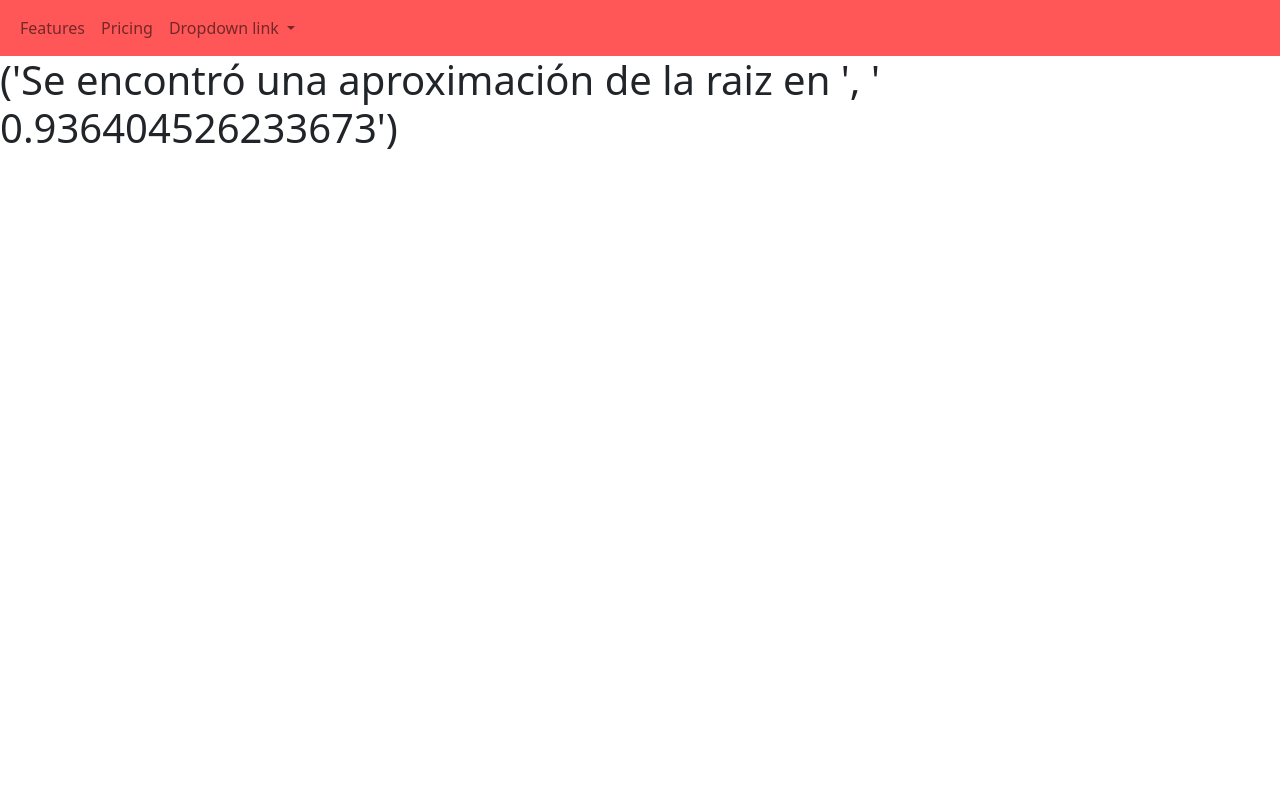
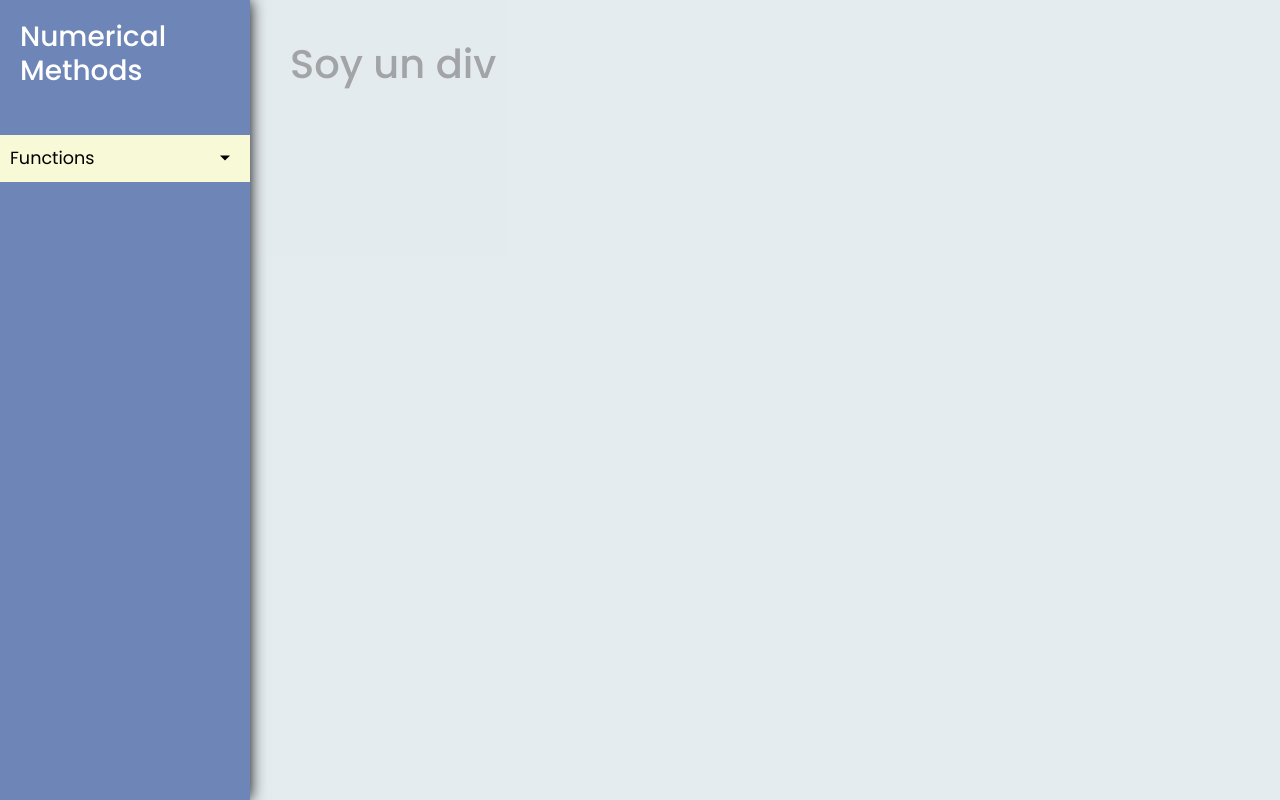
Before and after one commit to eldoniis/analisis-numerico, a Django app: page / in a window 1280 px wide. Run offline with Django 4.2, Linux system fonts and the light colour scheme; some libraries are stand-ins or nearby versions.

Commit message:
New style

```diff
--- /dev/null
+++ b/metodos/static/css/index.css
@@ -0,0 +1,187 @@
+/*
+    DEMO STYLE
+*/
+
+@import "https://fonts.googleapis.com/css?family=Poppins:300,400,500,600,700";
+body {
+    font-family: 'Poppins', sans-serif;
+    background: #fafafa;
+}
+
+p {
+    font-family: 'Poppins', sans-serif;
+    font-size: 1.1em;
+    font-weight: 300;
+    line-height: 1.7em;
+    color: #999;
+}
+
+a,
+a:hover,
+a:focus {
+    color: inherit;
+    text-decoration: none;
+    transition: all 0.3s;
+}
+
+.navbar {
+    padding: 15px 10px;
+    background: #fff;
+    border: none;
+    border-radius: 0;
+    margin-bottom: 40px;
+    box-shadow: 1px 1px 3px rgba(0, 0, 0, 0.1);
+}
+
+.navbar-btn {
+    box-shadow: none;
+    outline: none !important;
+    border: none;
+}
+
+.line {
+    width: 100%;
+    height: 1px;
+    border-bottom: 1px dashed #ddd;
+    margin: 40px 0;
+}
+
+/* ---------------------------------------------------
+    SIDEBAR STYLE
+----------------------------------------------------- */
+
+.wrapper {
+    display: flex;
+    width: 100%;
+}
+
+#sidebar {
+    width: 250px;
+    position: fixed;
+    top: 0;
+    left: 0;
+    height: 100vh;
+    z-index: 999;
+    background: #6E85B7;
+    color: black;
+    transition: all 0.3s;
+    box-shadow: 0px 0px 15px 0px black;
+}
+
+#sidebar.active {
+    margin-left: -250px;
+}
+
+#sidebar .sidebar-header {
+    color: #fff;
+    padding: 20px;
+    background: #6E85B7;
+}
+
+#sidebar ul.components {
+    padding: 20px 0;
+}
+
+#sidebar ul p {
+    color: #fff;
+    padding: 10px;
+}
+
+#sidebar ul li a {
+    padding: 10px;
+    font-size: 1.1em;
+    display: block;
+}
+
+#sidebar ul li a:hover {
+    color: #F8F9D7;
+    background: grey;
+}
+
+#sidebar ul li.active>a,
+a[aria-expanded="true"] {
+    color: black;
+    background: #F8F9D7;
+}
+
+a[data-toggle="collapse"] {
+    position: relative;
+}
+
+.dropdown-toggle::after {
+    display: block;
+    position: absolute;
+    top: 50%;
+    right: 20px;
+    transform: translateY(-50%);
+}
+
+ul ul a {
+    font-size: 0.9em !important;
+    padding-left: 30px !important;
+    background: #F8F9D7;
+}
+
+ul.CTAs {
+    padding: 20px;
+}
+
+ul.CTAs a {
+    text-align: center;
+    font-size: 0.9em !important;
+    display: block;
+    border-radius: 5px;
+    margin-bottom: 5px;
+}
+
+a.download {
+    background: #fff;
+}
+
+a.article,
+a.article:hover {
+    background: #F8F9D7 !important;
+    color: black !important;
+}
+
+/* ---------------------------------------------------
+    CONTENT STYLE
+----------------------------------------------------- */
+
+#content {
+    width: calc(100% - 250px);
+    padding: 40px;
+    min-height: 100vh;
+    transition: all 0.3s;
+    position: absolute;
+    top: 0;
+    right: 0;
+    background-color: #C4D7E0;
+    opacity: 0.4;
+}
+
+#content.active {
+    width: 100%;
+}
+
+/* ---------------------------------------------------
+    MEDIAQUERIES
+----------------------------------------------------- */
+
+@media (max-width: 768px) {
+    #sidebar {
+        margin-left: -250px;
+    }
+    #sidebar.active {
+        margin-left: 0;
+    }
+    #content {
+        width: 100%;
+    }
+    #content.active {
+        width: calc(100% - 250px);
+    }
+    #sidebarCollapse span {
+        display: none;
+    }
+}
--- a/metodos/templates/index.html
+++ b/metodos/templates/index.html
@@ -1,47 +1,88 @@
 <!DOCTYPE html>
-<html lang="en">
+<html>
+{% load static %}
 
 <head>
-    <meta charset="UTF-8">
-    <title>Metodos numericos</title>
-    <link href="https://cdn.jsdelivr.net/npm/bootstrap@5.2.0/dist/css/bootstrap.min.css" rel="stylesheet"
-        integrity="sha384-gH2yIJqKdNHPEq0n4Mqa/HGKIhSkIHeL5AyhkYV8i59U5AR6csBvApHHNl/vI1Bx" crossorigin="anonymous">
-    <script src="https://cdn.jsdelivr.net/npm/bootstrap@5.2.0/dist/js/bootstrap.bundle.min.js"
-        integrity="sha384-A3rJD856KowSb7dwlZdYEkO39Gagi7vIsF0jrRAoQmDKKtQBHUuLZ9AsSv4jD4Xa"
+    <meta charset="utf-8">
+    <meta name="viewport" content="width=device-width, initial-scale=1.0">
+    <meta http-equiv="X-UA-Compatible" content="IE=edge">
+
+    <title>Collapsible sidebar using Bootstrap 4</title>
+
+    <!-- Bootstrap CSS CDN -->
+    <link rel="stylesheet" href="https://stackpath.bootstrapcdn.com/bootstrap/4.1.0/css/bootstrap.min.css"
+        integrity="sha384-9gVQ4dYFwwWSjIDZnLEWnxCjeSWFphJiwGPXr1jddIhOegiu1FwO5qRGvFXOdJZ4" crossorigin="anonymous">
+    <!-- Our Custom CSS -->
+    <link rel="stylesheet" href="{% static 'css/index.css' %}">
+    <!-- Scrollbar Custom CSS -->
+    <link rel="stylesheet"
+        href="https://cdnjs.cloudflare.com/ajax/libs/malihu-custom-scrollbar-plugin/3.1.5/jquery.mCustomScrollbar.min.css">
+    <!-- Font Awesome JS -->
+    <script defer src="https://use.fontawesome.com/releases/v5.0.13/js/solid.js"
+        integrity="sha384-tzzSw1/Vo+0N5UhStP3bvwWPq+uvzCMfrN1fEFe+xBmv1C/AtVX5K0uZtmcHitFZ"
         crossorigin="anonymous"></script>
-    <!-- <link href="/metodosNumericos/metodos/templates/index.css" rel="stylesheet"> -->
+    <script defer src="https://use.fontawesome.com/releases/v5.0.13/js/fontawesome.js"
+        integrity="sha384-6OIrr52G08NpOFSZdxxz1xdNSndlD4vdcf/q2myIUVO0VsqaGHJsB0RaBE01VTOY"
+        crossorigin="anonymous"></script>
+
 </head>
 
 <body>
-    <nav class="navbar navbar-expand-lg" style="background-color: #FF5757;">
-        <div class="container-fluid">
-            <div class="collapse navbar-collapse" id="navbarNavDropdown">
-                <ul class="navbar-nav">
-                    <li class="nav-item">
-                        <a class="nav-link" href="#">Features</a>
-                    </li>
-                    <li class="nav-item">
-                        <a class="nav-link" href="#">Pricing</a>
-                    </li>
-                    <li class="nav-item dropdown">
-                        <a class="nav-link dropdown-toggle" href="#" role="button" data-bs-toggle="dropdown"
-                            aria-expanded="false">
-                            Dropdown link
-                        </a>
-                        <ul class="dropdown-menu">
-                            <li><a class="dropdown-item" href="#">Action</a></li>
-                            <li><a class="dropdown-item" href="#">Another
-                                    action</a></li>
-                            <li><a class="dropdown-item" href="#">Something
-                                    else here</a></li>
-                        </ul>
-                    </li>
-                </ul>
+    {% load static %}
+    <div class="wrapper">
+        <!-- Sidebar  -->
+        <nav id="sidebar">
+            <div class="sidebar-header">
+                <h3>Numerical Methods</h3>
             </div>
+
+            <ul class="list-unstyled components">
+                <li class="active">
+                    <a href="#homeSubmenu" data-toggle="collapse" aria-expanded="false" class="dropdown-toggle">Functions</a>
+                    <ul class="collapse list-unstyled" id="homeSubmenu">
+                        <li>
+                            <a href="#">Biseccion</a>
+                        </li>
+                    </ul>
+                </li>
+            </ul>
+        </nav>
+
+        <!-- Page Content  -->
+        <div id="content">
+            <h1>Soy un div</h1>
         </div>
-    </nav>
+    </div>
 
-    <h1> {{ans}} </h1>
+    <!-- jQuery CDN - Slim version (=without AJAX) -->
+    <script src="https://code.jquery.com/jquery-3.3.1.slim.min.js"
+        integrity="sha384-q8i/X+965DzO0rT7abK41JStQIAqVgRVzpbzo5smXKp4YfRvH+8abtTE1Pi6jizo"
+        crossorigin="anonymous"></script>
+    <!-- Popper.JS -->
+    <script src="https://cdnjs.cloudflare.com/ajax/libs/popper.js/1.14.0/umd/popper.min.js"
+        integrity="sha384-cs/chFZiN24E4KMATLdqdvsezGxaGsi4hLGOzlXwp5UZB1LY//20VyM2taTB4QvJ"
+        crossorigin="anonymous"></script>
+    <!-- Bootstrap JS -->
+    <script src="https://stackpath.bootstrapcdn.com/bootstrap/4.1.0/js/bootstrap.min.js"
+        integrity="sha384-uefMccjFJAIv6A+rW+L4AHf99KvxDjWSu1z9VI8SKNVmz4sk7buKt/6v9KI65qnm"
+        crossorigin="anonymous"></script>
+    <!-- jQuery Custom Scroller CDN -->
+    <script
+        src="https://cdnjs.cloudflare.com/ajax/libs/malihu-custom-scrollbar-plugin/3.1.5/jquery.mCustomScrollbar.concat.min.js"></script>
+
+    <script type="text/javascript">
+        $(document).ready(function () {
+            $("#sidebar").mCustomScrollbar({
+                theme: "minimal"
+            });
+
+            $('#sidebarCollapse').on('click', function () {
+                $('#sidebar, #content').toggleClass('active');
+                $('.collapse.in').toggleClass('in');
+                $('a[aria-expanded=true]').attr('aria-expanded', 'false');
+            });
+        });
+    </script>
 </body>
 
 </html>
```
Also changed, not shown: metodosNumericos/settings.py (+5 -3 lines), metodos/templates/index.css (deleted), 1 other file.
